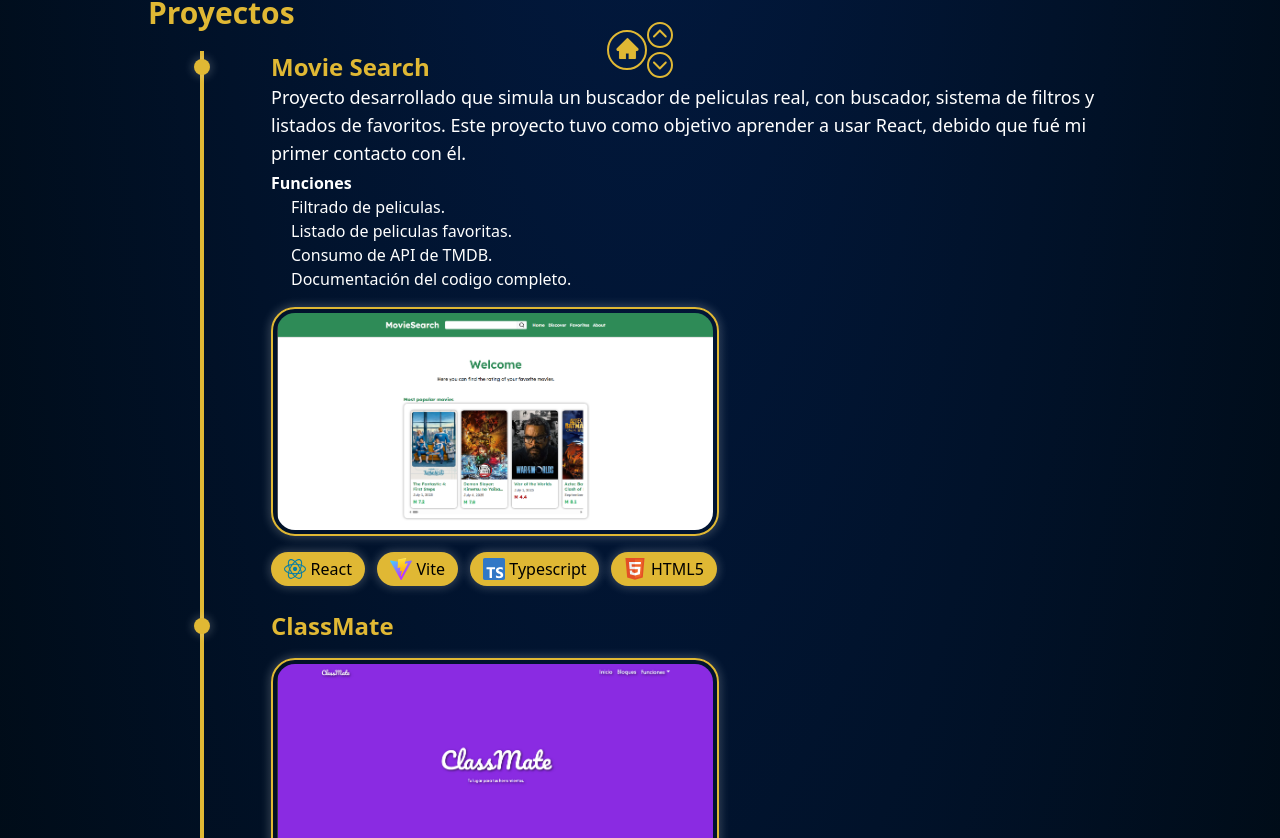
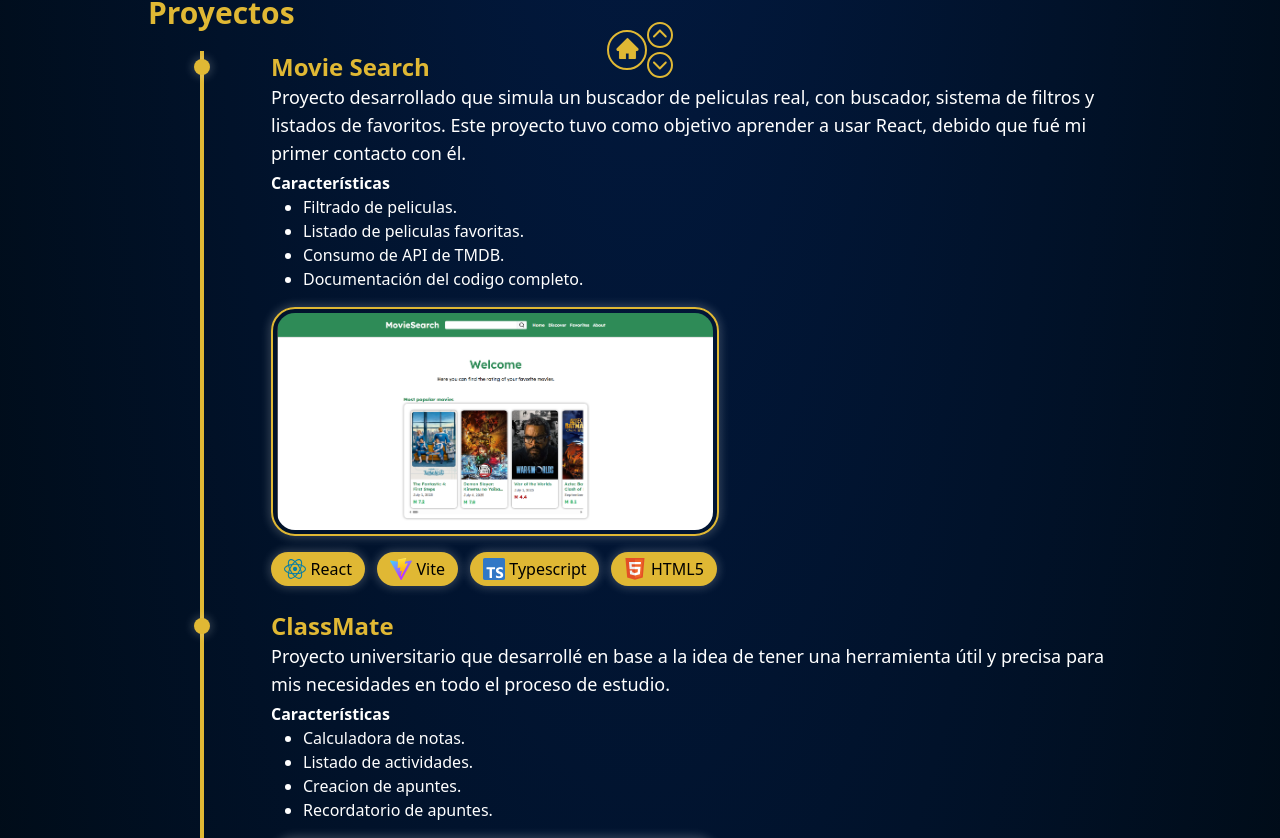
Before and after one commit to JeremyNazareth/portfolio, a Next.js app: page / in a window 1280 px wide. Shown: the part 702-1540 px from the top of the page. Built offline with nearby package versions, Linux system fonts and the light colour scheme; a web font is replaced by a local one.

Commit message:
docs: add description to ClassMate Project

```diff
--- a/app/page.tsx
+++ b/app/page.tsx
@@ -44,17 +44,20 @@ export default function Page(){
                             <header>
                                 <h1 className="text-2xl font-semibold text-secondary"> Movie Search</h1>
                                 <p className="text-lg mb-1">Proyecto desarrollado que simula un buscador de peliculas real, con buscador, sistema de filtros y listados de favoritos.
-                                    Este proyecto tuvo como objetivo aprender a usar React, debido que fué mi primer contacto con él.</p>
-                                    <strong>Funciones</strong>
-                                    <ul className='ml-5'>
-                                        <li>Filtrado de peliculas.</li>
-                                        <li>Listado de peliculas favoritas.</li>
-                                        <li>Consumo de API de TMDB.</li>
-                                        <li>Documentación del codigo completo.</li>
-                                    </ul>
+                                    Este proyecto tuvo como objetivo aprender a usar React, debido que fué mi primer contacto con él.
+                                </p>
+                            </header>
+                            <div  className='my-1'>
+                                <strong>Características</strong>
+                                <ul className='ml-8 list-disc'>
+                                    <li>Filtrado de peliculas.</li>
+                                    <li>Listado de peliculas favoritas.</li>
+                                    <li>Consumo de API de TMDB.</li>
+                                    <li>Documentación del codigo completo.</li>
+                                </ul>
+                            </div>
 
 
-                            </header>
 
                             <img className="border-2 text-secondary rounded-3xl p-1 my-4 w-md shadow-primary" src="MovieSearch_Project.png" alt="" />
                             <ul className="project-badges flex flex-wrap max-w-md gap-3 mt-3 mb-6  ">
@@ -88,8 +91,18 @@ export default function Page(){
                         <div className='w-7/8'>
                             <header>
                                 <h1 className="text-2xl font-semibold text-secondary"> ClassMate</h1>
-                                <p className="text-lg"></p>
+                                <p className="text-lg">Proyecto universitario que desarrollé en base a la idea de tener una herramienta útil y precisa para mis necesidades en todo el proceso de estudio.
+                                </p>
                             </header>
+                            <div  className='my-1'>
+                                <strong>Características</strong>
+                                <ul className='ml-8 list-disc'>
+                                    <li>Calculadora de notas.</li>
+                                    <li>Listado de actividades.</li>
+                                    <li>Creacion de apuntes.</li>
+                                    <li>Recordatorio de apuntes.</li>
+                                </ul>
+                            </div>
 
                             <img className="border-2 text-secondary rounded-3xl p-1 my-4 w-md shadow-primary" src="Classmate_Project.png" alt="" />
                             <ul className="project-badges flex flex-wrap max-w-md gap-3 mt-3 mb-6">
```
